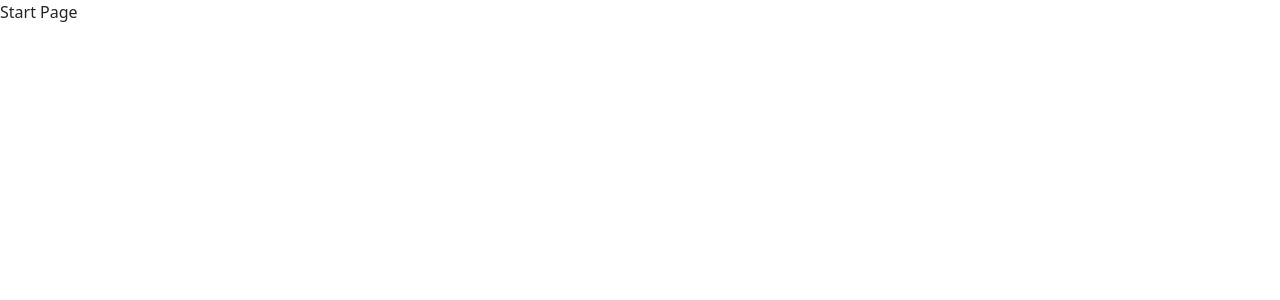
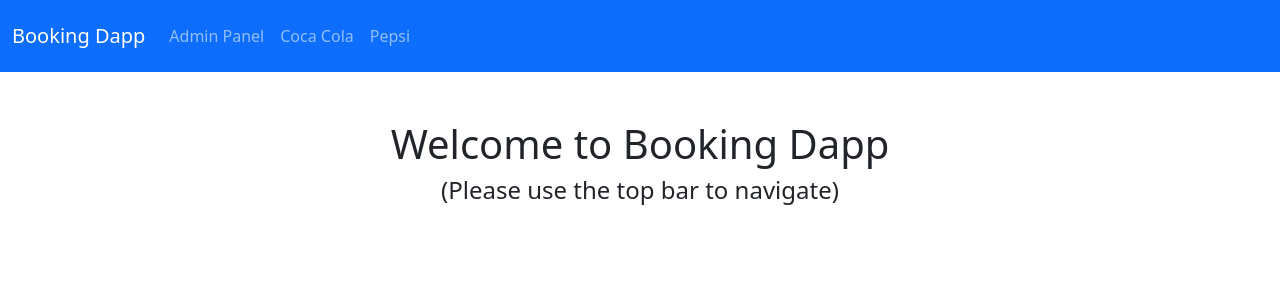
Before and after one commit to deniztoprak/booking-dapp, a React (Create React App) app in the folder client/: page / in a window 1280 px wide. Shown: the top 300 px of the page. Built offline with nearby package versions, Linux system fonts and the light colour scheme.

Commit message:
Add initial pages

```diff
--- a/client/src/App.tsx
+++ b/client/src/App.tsx
@@ -1,13 +1,30 @@
-import { Routes, Route } from "react-router-dom";
+import { Routes, Route, Link } from "react-router-dom";
+import { Container, Nav, Navbar } from "react-bootstrap";
 import { AdminPanel } from "./pages/AdminPanel/AdminPanel";
 import { StartPage } from "./pages/StartPage/StartPage";
 
-function App() {
+export function App() {
   return (
-    <Routes>
-      <Route path="/" element={<StartPage />} />
-      <Route path="admin" element={<AdminPanel />} />
-    </Routes>
+    <main>
+      <Navbar bg="primary" variant="dark">
+        <Container fluid>
+          <Link className="navbar-brand" to="/">
+            Booking Dapp
+          </Link>
+          <Nav className="me-auto my-2">
+            <Link className="nav-link" to="/admin">
+              Admin Panel
+            </Link>
+            <Nav.Link href="/admin">Coca Cola</Nav.Link>
+            <Nav.Link href="/admin">Pepsi</Nav.Link>
+          </Nav>
+        </Container>
+      </Navbar>
+      <Routes>
+        <Route path="/" element={<StartPage />} />
+        <Route path="admin" element={<AdminPanel />} />
+      </Routes>
+    </main>
   );
 }
 
--- a/client/src/index.tsx
+++ b/client/src/index.tsx
@@ -1,4 +1,3 @@
-import React from "react";
 import ReactDOM from "react-dom";
 import { BrowserRouter } from "react-router-dom";
 import "bootstrap/dist/css/bootstrap.min.css";
--- a/client/src/pages/StartPage/StartPage.tsx
+++ b/client/src/pages/StartPage/StartPage.tsx
@@ -1,3 +1,8 @@
 export function StartPage() {
-  return <div>Start Page</div>;
+  return (
+    <article>
+      <h1 className="text-center mt-5">Welcome to Booking Dapp</h1>
+      <h4 className="text-center">(Please use the top bar to navigate)</h4>
+    </article>
+  );
 }
```
